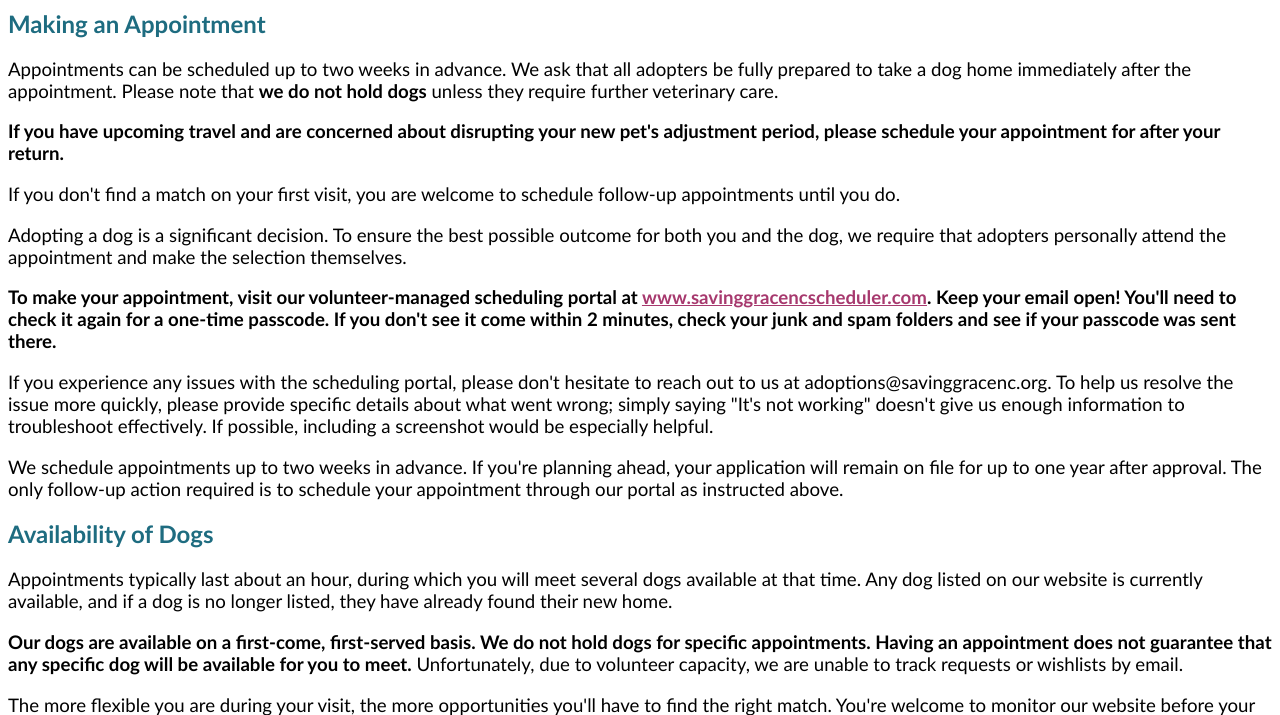
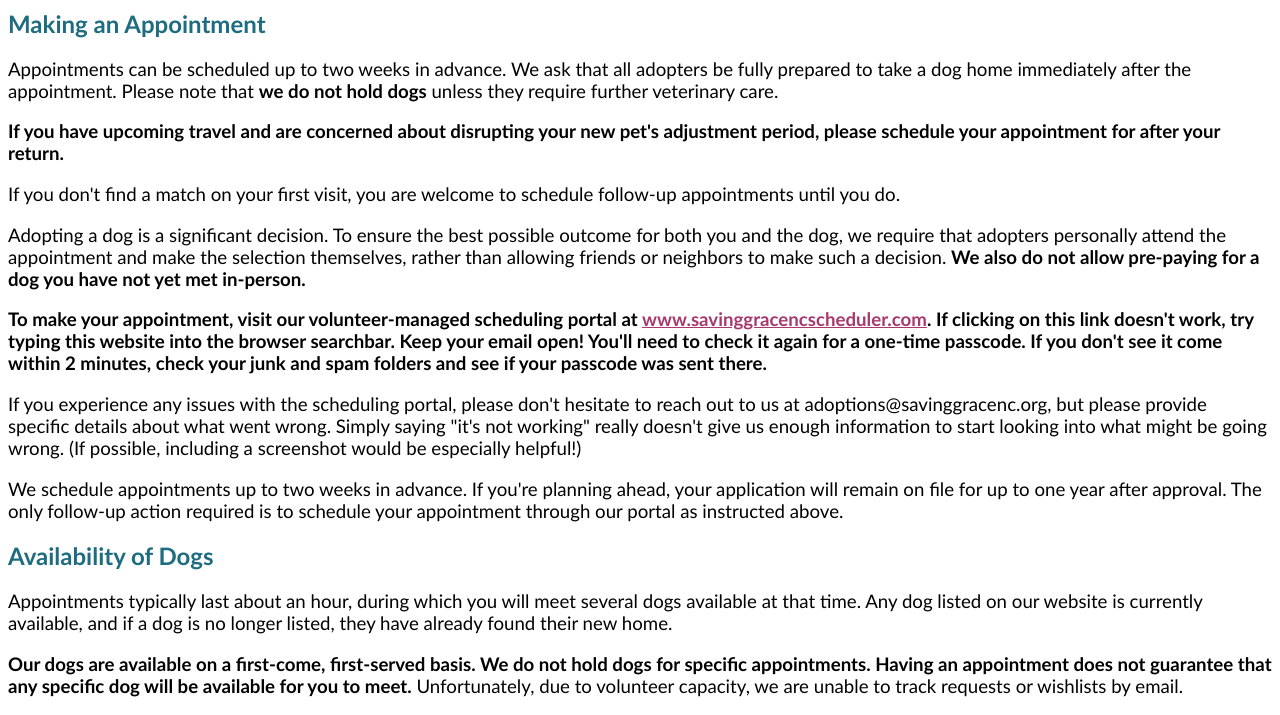
Before and after one commit to sleif9777/Sheltercenter-backend, a Django app: template email_templates/templates/email_templates/application_approved.html in a window 1280 px wide. Shown: the part 581-1296 px from the top of the page. Run offline with Django 4.2, Linux system fonts and the light colour scheme; the template is opened without the code that fills it: values that come from a table or form of the project are taken from there, others are empty; data comes from the database, SQL or seed files in the repository.

Commit message:
Adjust emails for clarifications

```diff
--- a/email_templates/templates/email_templates/application_approved.html
+++ b/email_templates/templates/email_templates/application_approved.html
@@ -53,13 +53,13 @@
             If you don't find a match on your first visit, you are welcome to schedule follow-up appointments until you do.
         </p>
         <p>
-            Adopting a dog is a significant decision. To ensure the best possible outcome for both you and the dog, we require that adopters personally attend the appointment and make the selection themselves.
+            Adopting a dog is a significant decision. To ensure the best possible outcome for both you and the dog, we require that adopters personally attend the appointment and make the selection themselves, rather than allowing friends or neighbors to make such a decision. <b>We also do not allow pre-paying for a dog you have not yet met in-person.</b>
         </p>
         <p>
-            <strong>To make your appointment, visit our volunteer-managed scheduling portal at <a href="savinggracencscheduler.com" target="_blank">www.savinggracencscheduler.com</a>. Keep your email open! You'll need to check it again for a one-time passcode. If you don't see it come within 2 minutes, check your junk and spam folders and see if your passcode was sent there.</strong>
+            <strong>To make your appointment, visit our volunteer-managed scheduling portal at <a href="www.savinggracencscheduler.com" target="_blank">www.savinggracencscheduler.com</a>. If clicking on this link doesn't work, try typing this website into the browser searchbar. Keep your email open! You'll need to check it again for a one-time passcode. If you don't see it come within 2 minutes, check your junk and spam folders and see if your passcode was sent there.</strong>
         </p>
         <p>
-            If you experience any issues with the scheduling portal, please don't hesitate to reach out to us at adoptions@savinggracenc.org. To help us resolve the issue more quickly, please provide specific details about what went wrong; simply saying "It's not working" doesn't give us enough information to troubleshoot effectively. If possible, including a screenshot would be especially helpful.
+            If you experience any issues with the scheduling portal, please don't hesitate to reach out to us at adoptions@savinggracenc.org, but please provide specific details about what went wrong. Simply saying "it's not working" really doesn't give us enough information to start looking into what might be going wrong. (If possible, including a screenshot would be especially helpful!)
         </p>
         <p>
             We schedule appointments up to two weeks in advance. If you're planning ahead, your application will remain on file for up to one year after approval. The only follow-up action required is to schedule your appointment through our portal as instructed above.
--- a/email_templates/templates/email_templates/appointment_canceled.html
+++ b/email_templates/templates/email_templates/appointment_canceled.html
@@ -15,7 +15,7 @@
             Your appointment for {{appointment.get_time_string}} has been cancelled. Your adoption request is valid for one year from its original approval.
         </p>
         <p>
-            If you would like to schedule a new appointment, visit our volunteer-managed scheduling portal at <a href="savinggracencscheduler.com" target="_blank">www.savinggracencscheduler.com</a>. Keep your email open! You'll need to check it again for a one-time passcode. If you don't see it come within 2 minutes, check your junk and spam folders and see if your passcode was sent there.
+            If you would like to schedule a new appointment, visit our volunteer-managed scheduling portal at <a href="www.savinggracencscheduler.com" target="_blank">www.savinggracencscheduler.com</a>. If clicking on this link doesn't work, try typing this website into the browser searchbar. Keep your email open! You'll need to check it again for a one-time passcode. If you don't see it come within 2 minutes, check your junk and spam folders and see if your passcode was sent there.
         </p>
         <p>
             If you need any further assistance, please feel free to email us directly at adoptions@savinggracenc.org. We hope to see you on the farm soon!
--- a/email_templates/templates/email_templates/appointment_scheduled.html
+++ b/email_templates/templates/email_templates/appointment_scheduled.html
@@ -18,7 +18,7 @@
             We look forward to helping you find your next pet and are grateful that you have chosen Saving Grace and are opening your home to a dog in need. Please review the Visiting Instructions below before you arrive for your appointment, as they will help you make the most of your visit and allow us to assist you in the best way possible. We look forward to seeing you soon!
         </p>
         <p>
-            Our counselors are excited to meet you and have set aside time to be on-site volunteering. If you can no longer make your scheduled appointment, we kindly request that you cancel your appointment in our scheduling portal (<a href="savinggracencscheduler.com" target="_blank">www.savinggracencscheduler.com</a>). Keep your email open! You'll need to check it again for a one-time passcode. If you don't see it come within 2 minutes, check your junk and spam folders and see if your passcode was sent there.
+            Our counselors are excited to meet you and have set aside time to be on-site volunteering. If you can no longer make your scheduled appointment, we kindly request that you cancel your appointment in our scheduling portal (<a href="www.savinggracencscheduler.com" target="_blank">www.savinggracencscheduler.com</a>). If clicking on this link doesn't work, try typing this website into the browser searchbar. Keep your email open! You'll need to check it again for a one-time passcode. If you don't see it come within 2 minutes, check your junk and spam folders and see if your passcode was sent there.
         </p>
     </div>
     {% include 'email_templates/signature.html' %}
--- a/email_templates/templates/email_templates/dog_chosen.html
+++ b/email_templates/templates/email_templates/dog_chosen.html
@@ -24,7 +24,7 @@
             If your dog is recovering from an Upper Respiratory Infection (which is pretty common in shelter environments), please know they may need a bit more time to recover—just like humans! While we welcome any suggestions for early release or private care, our policy is to ensure all dogs are fully cleared by our partner vets before they go home, so that you won't have to deal with any unnecessary costs right when you bring your new best friend home.
         </p>
         <p>
-            Your dog's health is our top priority, and we'll send you an update once they've been seen by the vet. Since we're almost entirely volunteer-run, we ask for your patience and kindly request that you refrain from emailing for updates—our small team focuses on onsite care to keep everything running smoothly.
+            Your dog's health is our top priority, and we'll send you an update once they've been seen by the vet. <b>Since we're almost entirely volunteer-run, we ask for your patience and kindly request that you refrain from emailing for updates until at least one week has passed.</b> Our small team focuses on onsite care to keep everything running smoothly.
         </p>
         <p>
             We're working hard to get your new dog home to you as quickly as possible, and we'll be in touch with updates as soon as we have them.
--- a/email_templates/templates/email_templates/new_otp.html
+++ b/email_templates/templates/email_templates/new_otp.html
@@ -12,7 +12,7 @@
     </div>
     <div>
         <p>
-            Your one-time passcode for <a href="savinggracencscheduler.com" target="_blank">www.savinggracencscheduler.com</a> is <span class="otp">{{user.otp}}</span>.
+            Your one-time passcode for <a href="www.savinggracencscheduler.com" target="_blank">www.savinggracencscheduler.com</a> is <span class="otp">{{user.otp}}</span>.
         </p>
     </div>
     {% include 'email_templates/signature.html' %}
--- a/email_templates/templates/email_templates/no_decision.html
+++ b/email_templates/templates/email_templates/no_decision.html
@@ -15,7 +15,7 @@
             We're sorry we couldn't find the perfect match for you today. However, we're always welcoming new dogs into our program, and your new best friend might be here soon! If you would like to schedule another appointment, you are welcome to do so using our scheduling portal (<a href="https://savinggracencscheduler.com/" target="_blank">www.savinggracencscheduler.com</a>).
         </p>
         <p>
-            When logging into our portal, keep your email open! You'll need to check it again for a one-time passcode. If you don't see it come within 2 minutes, check your junk and spam folders and see if your passcode was sent there.
+            If clicking on this link doesn't work, try typing this website into the browser searchbar. When logging into our portal, keep your email open! You'll need to check it again for a one-time passcode. If you don't see it come within 2 minutes, check your junk and spam folders and see if your passcode was sent there.
         </p>
         {% if host_weekend %}
             <p>
--- a/email_templates/templates/email_templates/no_show.html
+++ b/email_templates/templates/email_templates/no_show.html
@@ -12,7 +12,7 @@
     </div>
     <div>
         <p>
-            We missed you at Saving Grace today. We would love to have you onsite to meet with our dogs soon and can make another appointment at <a href="https://savinggracencscheduler.com/" target="_blank">www.savinggracencscheduler.com</a> at your leisure. If you are unable to make your appointment, please kindly cancel so we can make your spot available for other adopters. We hope to see you soon.
+            We missed you at Saving Grace today. We would love to have you onsite to meet with our dogs soon and can make another appointment at <a href="www.savinggracencscheduler.com/" target="_blank">www.savinggracencscheduler.com</a> at your leisure. If you are unable to make your appointment, please kindly cancel so we can make your spot available for other adopters. We hope to see you soon.
         </p>
         <p>
             When logging into the scheduling portal, keep your email open! You'll need to check it again for a one-time passcode. If you don't see it come within 2 minutes, check your junk and spam folders and see if your passcode was sent there.
```
